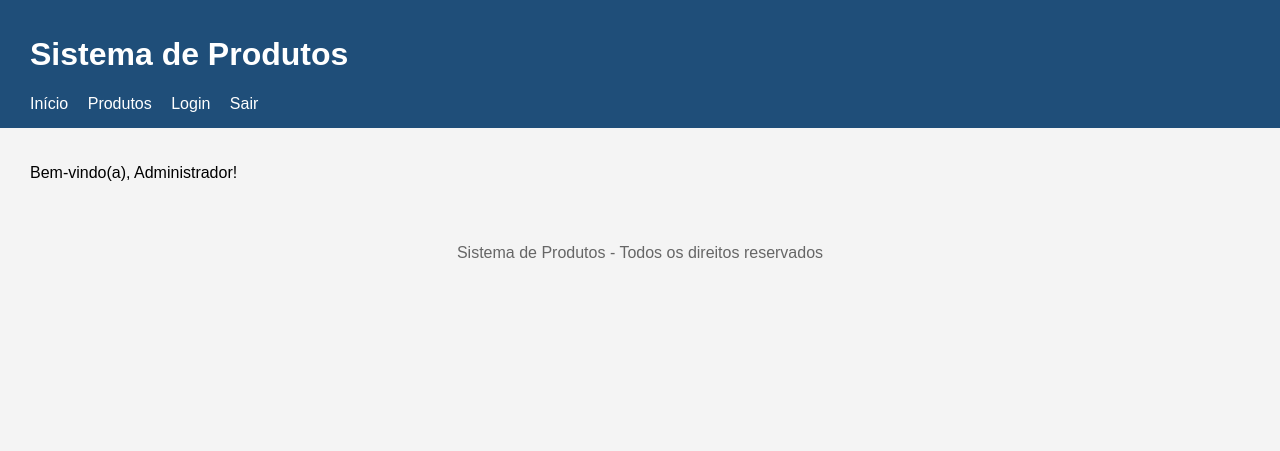
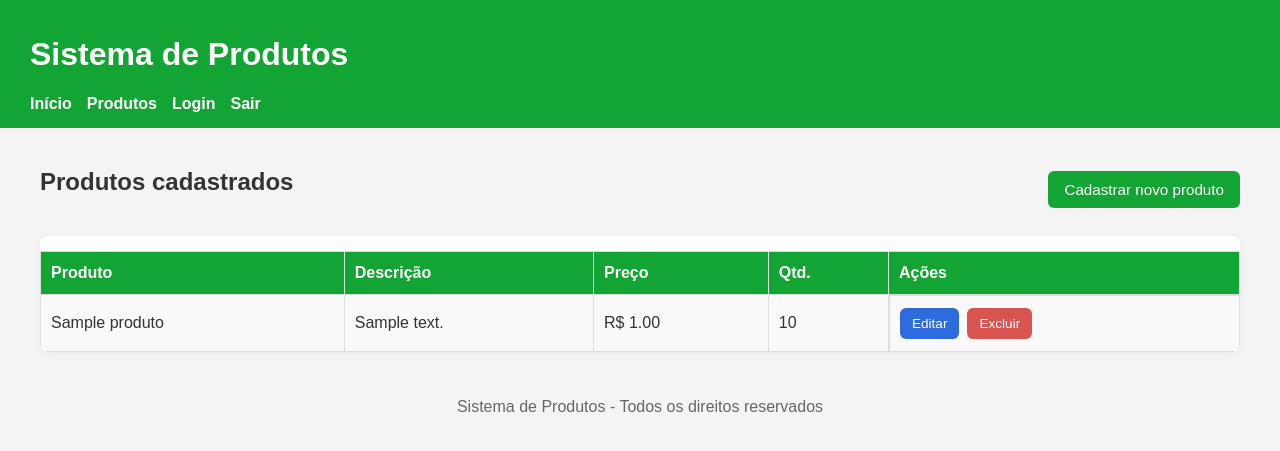
Before and after one commit to otavio-sanches/projeto_php, a PHP site: page /produtos/listar.php in a window 1280 px wide. Shown: the top 451 px of the page. Run offline with PHP 8.4, Linux system fonts and the light colour scheme; a user stored in the database is signed in; tables that the repository leaves empty hold one stand-in row (values such as "Sample post").

Commit message:
Add files via upload

```diff
--- a/css/style.css
+++ b/css/style.css
@@ -2,20 +2,43 @@ body {
     font-family: Arial, sans-serif;
     margin: 0;
     background-color: #f4f4f4;
+    color: #333;
 }
+
 header {
-    background-color: #1f4e79;
+    background-color: #13a533;
     color: white;
     padding: 15px 30px;
 }
+
+header nav {
+    display: flex;
+    flex-wrap: wrap;
+    gap: 15px;
+    align-items: center;
+}
+
 header nav a {
     color: white;
-    margin-right: 15px;
     text-decoration: none;
+    font-weight: 600;
 }
+
 main {
     padding: 20px 30px;
+    max-width: 1200px;
+    margin: 0 auto;
 }
+
+.page-header {
+    display: flex;
+    justify-content: space-between;
+    align-items: center;
+    gap: 15px;
+    margin-bottom: 20px;
+    flex-wrap: wrap;
+}
+
 footer {
     text-align: center;
     padding: 10px;
@@ -27,7 +50,8 @@ form {
     max-width: 320px;
     background-color: white;
     padding: 20px;
-    border-radius: 6px;
+    border-radius: 8px;
+    box-shadow: 0 2px 10px rgba(0, 0, 0, 0.08);
 }
 
 form label {
@@ -38,17 +62,115 @@ form label {
 
 form input {
     width: 100%;
-    padding: 8px;
+    padding: 10px 12px;
     margin-top: 5px;
     box-sizing: border-box;
+    border: 1px solid #ddd;
+    border-radius: 6px;
 }
 
-form button {
+form button,
+.btn {
+    display: inline-block;
     margin-top: 15px;
-    padding: 8px 16px;
-    background-color: #1f4e79;
+    padding: 10px 16px;
+    background-color: #13a533;
     color: white;
     border: none;
-    border-radius: 4px;
+    border-radius: 6px;
     cursor: pointer;
+    text-decoration: none;
+    font-size: 0.95rem;
+    transition: all 0.2s ease;
+    text-align: center;
 }
+
+form button:hover,
+.btn:hover {
+    opacity: 0.9;
+    transform: translateY(-1px);
+}
+
+.btn-success {
+    background-color: #13a533;
+}
+
+.btn-primary {
+    background-color: #2d6cdf;
+}
+
+.btn-danger {
+    background-color: #d9534f;
+}
+
+.table-responsive {
+    width: 100%;
+    overflow-x: auto;
+    background-color: white;
+    border-radius: 8px;
+    box-shadow: 0 2px 10px rgba(0, 0, 0, 0.05);
+}
+
+table {
+    width: 100%;
+    min-width: 700px;
+    border-collapse: collapse;
+    background-color: white;
+    margin-top: 15px;
+}
+
+table th,
+table td {
+    border: 1px solid #ddd;
+    padding: 12px 10px;
+    text-align: left;
+    vertical-align: middle;
+}
+
+table th {
+    background-color: #13a533;
+    color: white;
+    font-weight: 600;
+}
+
+table tr:nth-child(even) {
+    background-color: #f9f9f9;
+}
+
+.acoes {
+    display: flex;
+    gap: 8px;
+    align-items: center;
+    flex-wrap: wrap;
+    white-space: nowrap;
+}
+
+.acoes .btn {
+    margin-top: 0;
+    padding: 8px 12px;
+    font-size: 0.85rem;
+}
+
+@media (max-width: 768px) {
+    main {
+        padding: 15px;
+    }
+
+    header {
+        padding: 15px 20px;
+    }
+
+    .page-header {
+        align-items: flex-start;
+        flex-direction: column;
+    }
+
+    .acoes {
+        flex-direction: column;
+        align-items: stretch;
+    }
+
+    .acoes .btn {
+        width: 100%;
+    }
+}
--- a/produtos/listar.php
+++ b/produtos/listar.php
@@ -1,13 +1,38 @@
 <?php
 require __DIR__ . '/verifica_login.php';
-require __DIR__ . '/../cabecalho.php';
+require __DIR__ . '/../conexao.php';
+$sql = "SELECT * FROM produtos";
+$resultado = mysqli_query($conexao, $sql);
 ?>
+<?php require __DIR__ . '/../cabecalho.php'; ?>
+<main>
+    <div class="page-header">
+        <h2>Produtos cadastrados</h2>
+        <a class="btn btn-success" href="cadastrar.php">Cadastrar novo produto</a>
+    </div>
 
-<main>
-    <p>Bem-vindo(a), <?php echo $_SESSION['usuario_nome']; ?>!</p>
-    <!-- conteúdo da página -->
+    <div class="table-responsive">
+        <table>
+            <tr>
+                <th>Produto</th>
+                <th>Descrição</th>
+                <th>Preço</th>
+                <th>Qtd.</th>
+                <th>Ações</th>
+            </tr>
+            <?php while ($produto = mysqli_fetch_assoc($resultado)) { ?>
+                <tr>
+                    <td><?php echo $produto['nome']; ?></td>
+                    <td><?php echo $produto['descricao']; ?></td>
+                    <td>R$ <?php echo $produto['preco']; ?></td>
+                    <td><?php echo $produto['quantidade']; ?></td>
+                    <td class="acoes">
+                        <a class="btn btn-primary" href="atualizar.php?id=<?php echo $produto['id']; ?>">Editar</a>
+                        <a class="btn btn-danger" href="excluir.php?id=<?php echo $produto['id']; ?>">Excluir</a>
+                    </td>
+                </tr>
+            <?php } ?>
+        </table>
+    </div>
 </main>
-
-<?php
-require __DIR__ . '/../rodape.php';
-?>
+<?php require __DIR__ . '/../rodape.php'; ?>
```
